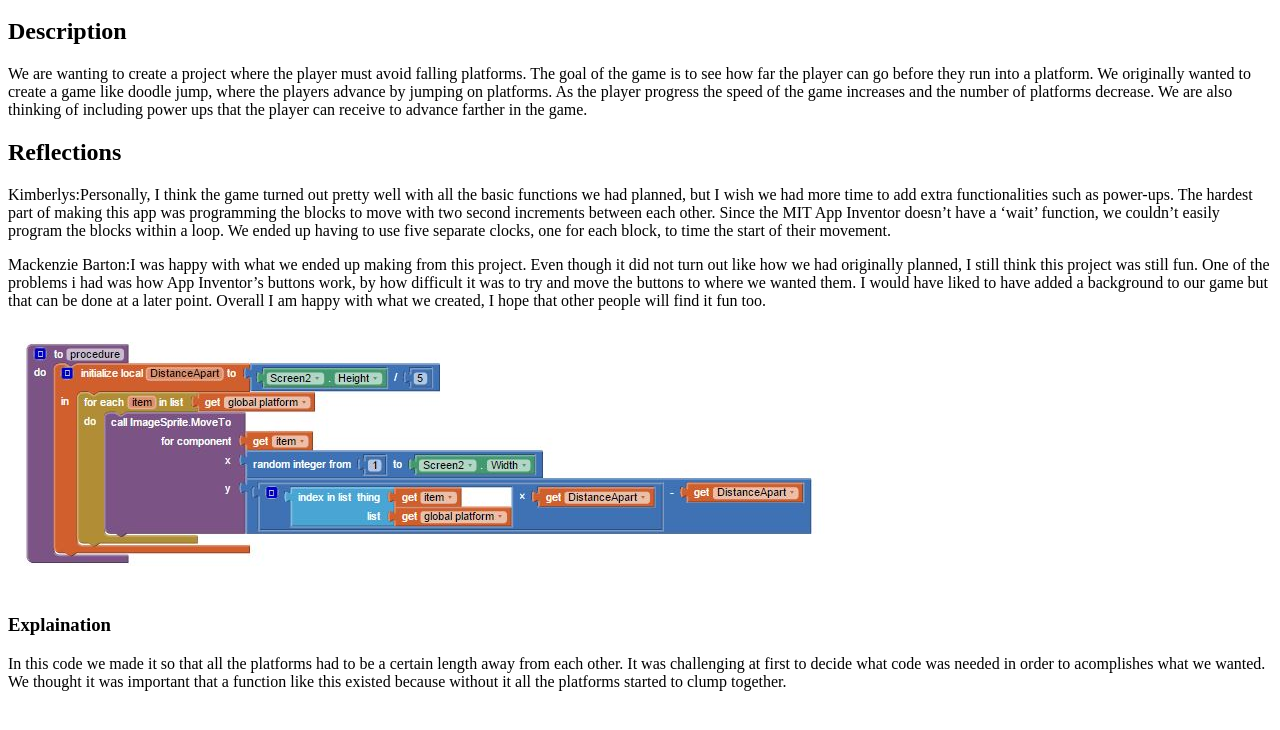
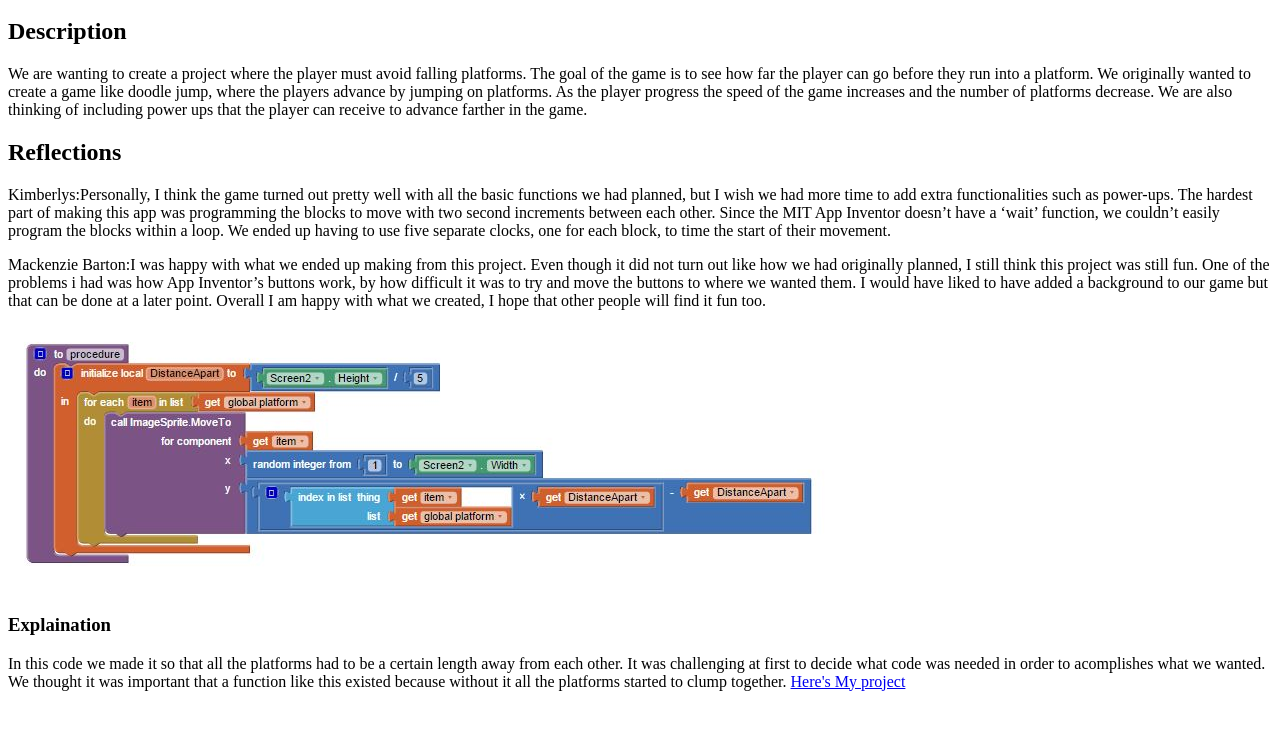
Before and after one commit to MackenzieBarton/MackenzieBarton.github.io, a plain HTML site: page android.html in a window 1280 px wide. Shown: the part 48-778 px from the top of the page. Drawn offline with Linux system fonts and the light colour scheme.

Commit message:
Uploaded Apk file

```diff
--- a/android.html
+++ b/android.html
@@ -12,6 +12,6 @@
 	 <img src="Pict.jpg" />
 	 <h3>Explaination</h3>
 	 <p>In this code we made it so that all the platforms had to be a certain length away from each other. It was challenging at first to decide what code was needed in order to acomplishes what we wanted. We thought it was important that a function like this existed because without it all the platforms started to clump together.
-
+	<a href=”Project.apk">Here's My project</a>
 </body>
 </html>
```
